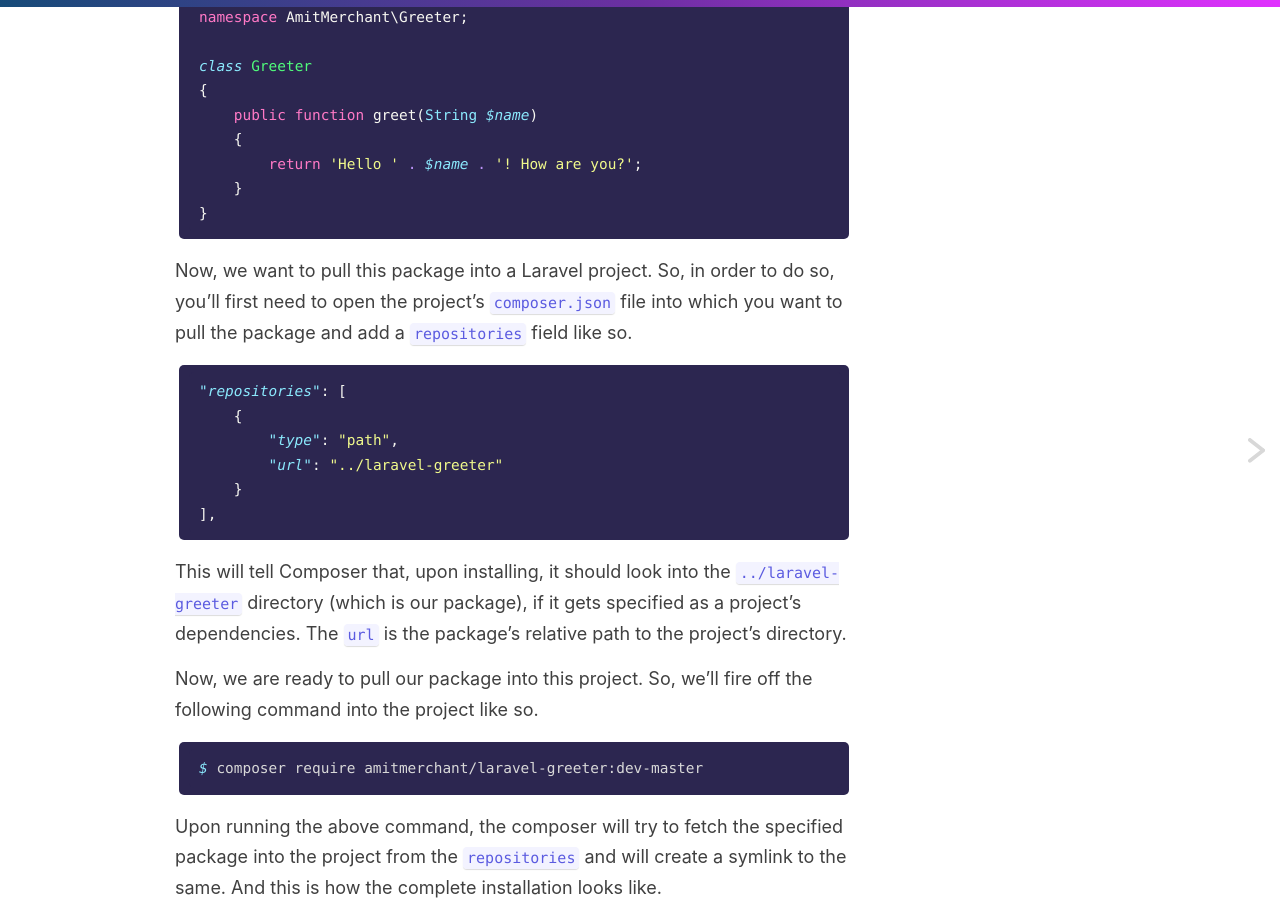
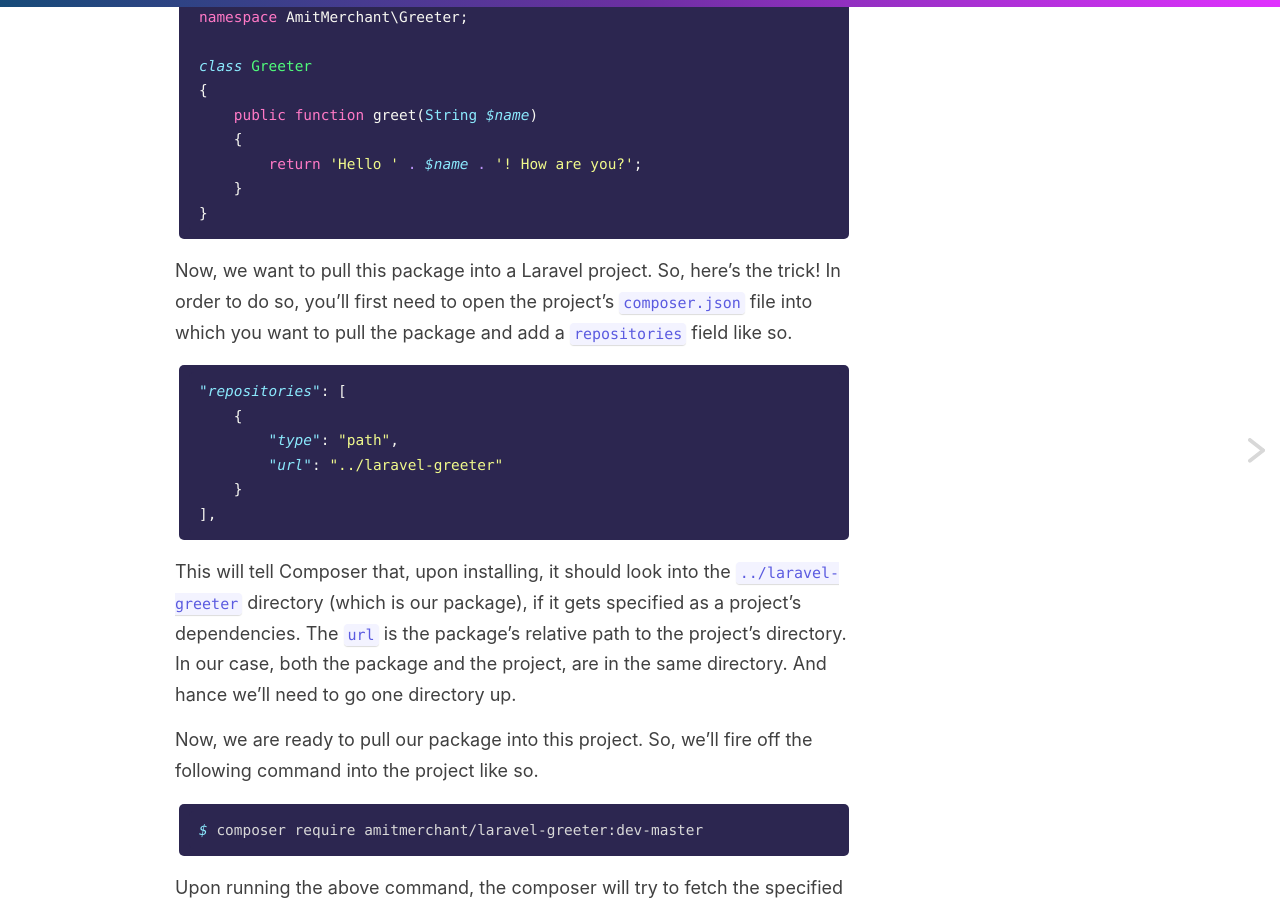
Before and after one commit to varunkumardev/amitmerchant1990.github.io, a Jekyll site: the page built from _posts/2020-05-07-how-to-pull-local-package-laravel-project.md, in a window 1280 px wide and 900 px high, scrolled down 1418 px. Built offline with Jekyll 4.4.1, drawn with Linux system fonts in a browser that asks for light colours; comment, search, counter and statistics services are not loaded.

Commit message:
improve post.

````diff
--- a/_posts/2020-05-07-how-to-pull-local-package-laravel-project.md
+++ b/_posts/2020-05-07-how-to-pull-local-package-laravel-project.md
@@ -51,7 +51,7 @@
 }
 ```
 
-Now, we want to pull this package into a Laravel project. So, in order to do so, you'll first need to open the project's `composer.json` file into which you want to pull the package and add a `repositories` field like so.
+Now, we want to pull this package into a Laravel project. So, here's the trick! In order to do so, you'll first need to open the project's `composer.json` file into which you want to pull the package and add a `repositories` field like so.
 
 ```json
 "repositories": [
@@ -62,7 +62,7 @@
 ],
 ```
 
-This will tell Composer that, upon installing, it should look into the `../laravel-greeter` directory (which is our package), if it gets specified as a project's dependencies. The `url` is the package's relative path to the project's directory.
+This will tell Composer that, upon installing, it should look into the `../laravel-greeter` directory (which is our package), if it gets specified as a project's dependencies. The `url` is the package's relative path to the project's directory. In our case, both the package and the project, are in the same directory. And hance we'll need to go one directory up.
 
 Now, we are ready to pull our package into this project. So, we'll fire off the following command into the project like so.
 
````
